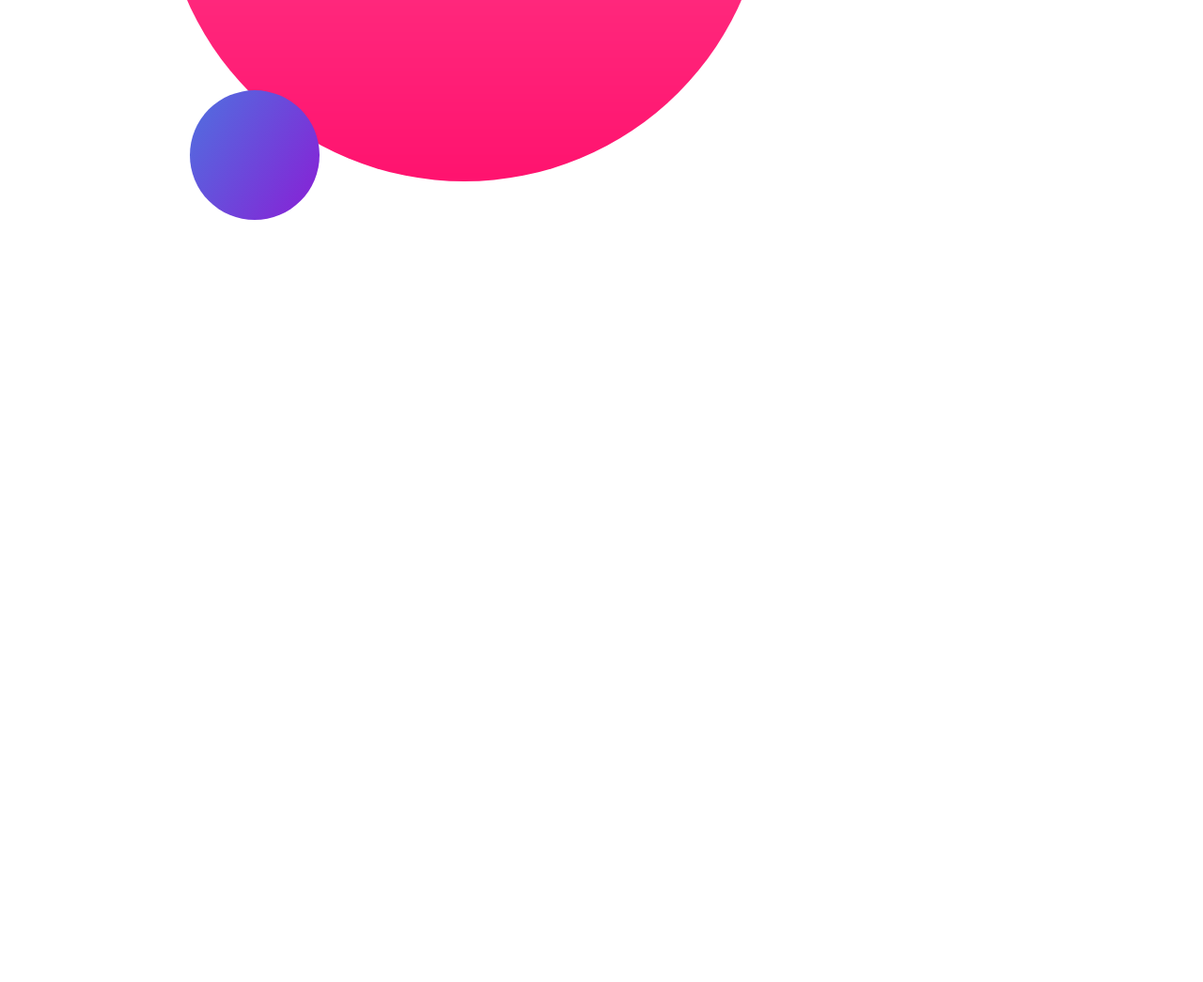
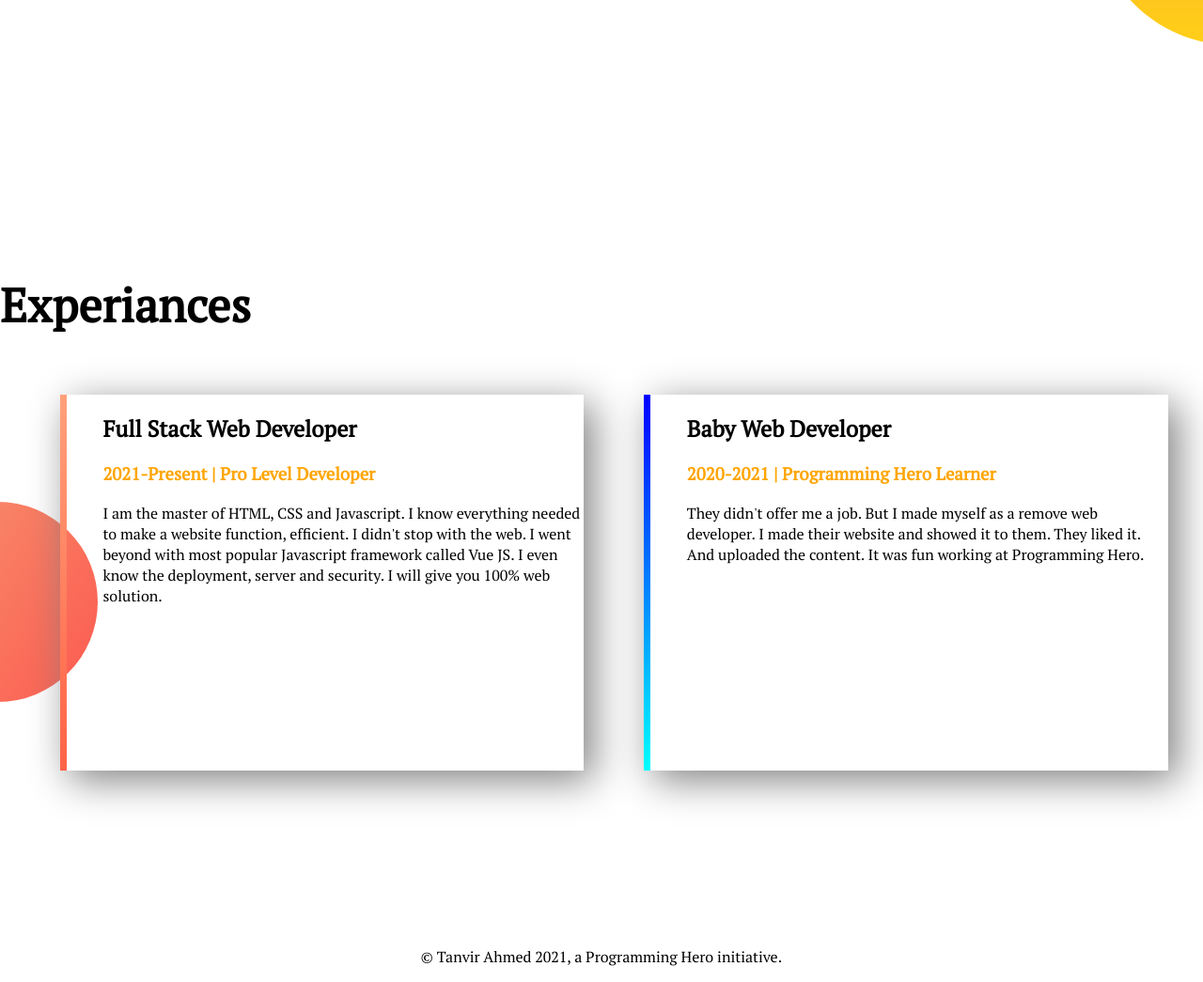
Before and after one commit to tanvirBestp/web-portfolio, a plain HTML site: page index.html in a window 1280 px wide. Shown: the part 1151-2196 px from the top of the page at 94% size. Before the commit the page ends 1400 px from the top, so only its background shows below. Drawn offline with Linux system fonts and the light colour scheme.

Commit message:
new portfolio

```diff
--- a/index.html
+++ b/index.html
@@ -33,5 +33,23 @@
             <a class="link-button2" target="_blank" href="https://www.facebook.com/tanvirahmed.md75">DOWNLOAD RESUME</a>
         </div>
     </section>
+
+    <section class="experiance">
+        <h1>Experiances</h1><br>
+        <div id="full-stack" class="half-width one-experiance">
+            <h2>Full Stack Web Developer</h2>
+            <h3 class="toon">2021-Present | Pro Level Developer</h3>
+            <p>I am the master of HTML, CSS and Javascript. I know everything needed to make a website function, efficient. I didn't stop with the web. I went beyond with most popular Javascript framework called Vue JS. I even know the deployment, server and security. I will give you 100% web solution.</p>
+        </div>
+        <div id="baby-web" class="half-width one-experiance">
+            <h2>Baby Web Developer</h2>
+            <h3 class="toon">2020-2021 | Programming Hero Learner</h3>
+            <p>They didn't offer me a job. But I made myself as a remove web developer. I made their website and showed it to them. They liked it. And uploaded the content. It was fun working at Programming Hero.</p>
+        </div>
+    </section>
+
+    <footer>
+        <p>© Tanvir Ahmed 2021, a Programming Hero initiative.</p>
+    </footer>
 </body>
 </html>
--- a/style.css
+++ b/style.css
@@ -4,6 +4,7 @@ body{
 }
 h1{
     font-size: 50px;
+    text-align: left;
 }
 .toon{
     color: orange;
@@ -15,7 +16,7 @@ h1{
     padding-left: 3%;
 }
 .half-width img{
-    width: 100%;
+    width: 90%;
 }
 .top-banner{
     background-image: url("images/top-banner.png");
@@ -23,7 +24,7 @@ h1{
 }
 section{
     height: 500px;
-    margin-bottom: 200px;
+    padding-bottom: 200px;
 
 }
 .link-button{
@@ -38,6 +39,9 @@ section{
     width: 40%;
     margin-left: 5%;
     padding-left: 3%;
+}
+.middle-half img{
+    width: 90%;
 }
 .link-button2{
     text-decoration: none;
@@ -54,3 +58,25 @@ section{
     background-position: right;
 
 }
+.one-experiance{
+    box-shadow: 10px 10px 40px gray;
+    height: 80%;
+}
+.experiance{
+    background-image: url("images/exp-bg.png");
+    background-repeat: no-repeat;
+    background-position: left;
+}
+#full-stack{
+    border-left: 7px solid;
+    border-image: linear-gradient(180deg,  lightsalmon, tomato);
+    border-image-slice: 1;
+}
+#baby-web{
+    border-left: 7px solid;
+    border-image: linear-gradient(180deg,  blue, cyan);
+    border-image-slice: 1;
+}
+footer{
+    text-align: center;
+}
```
